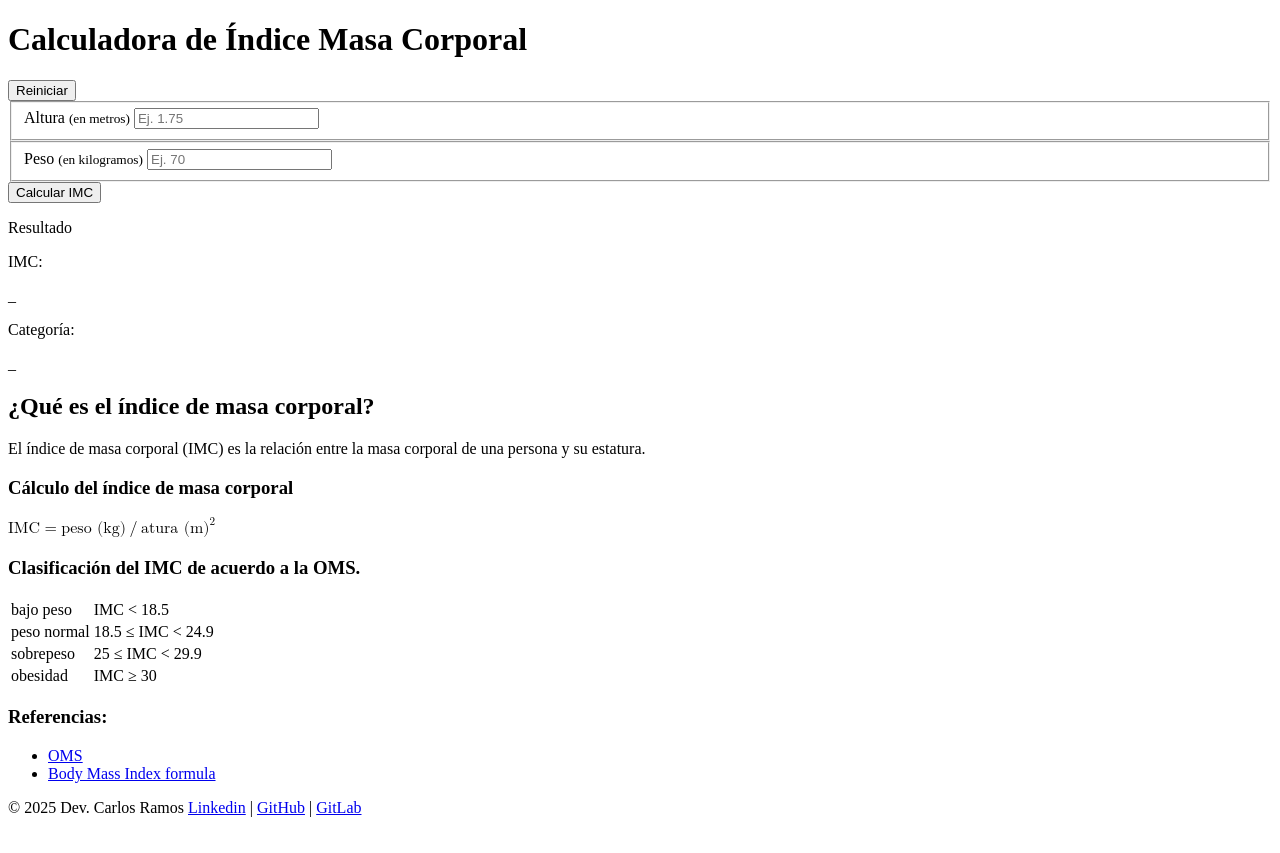
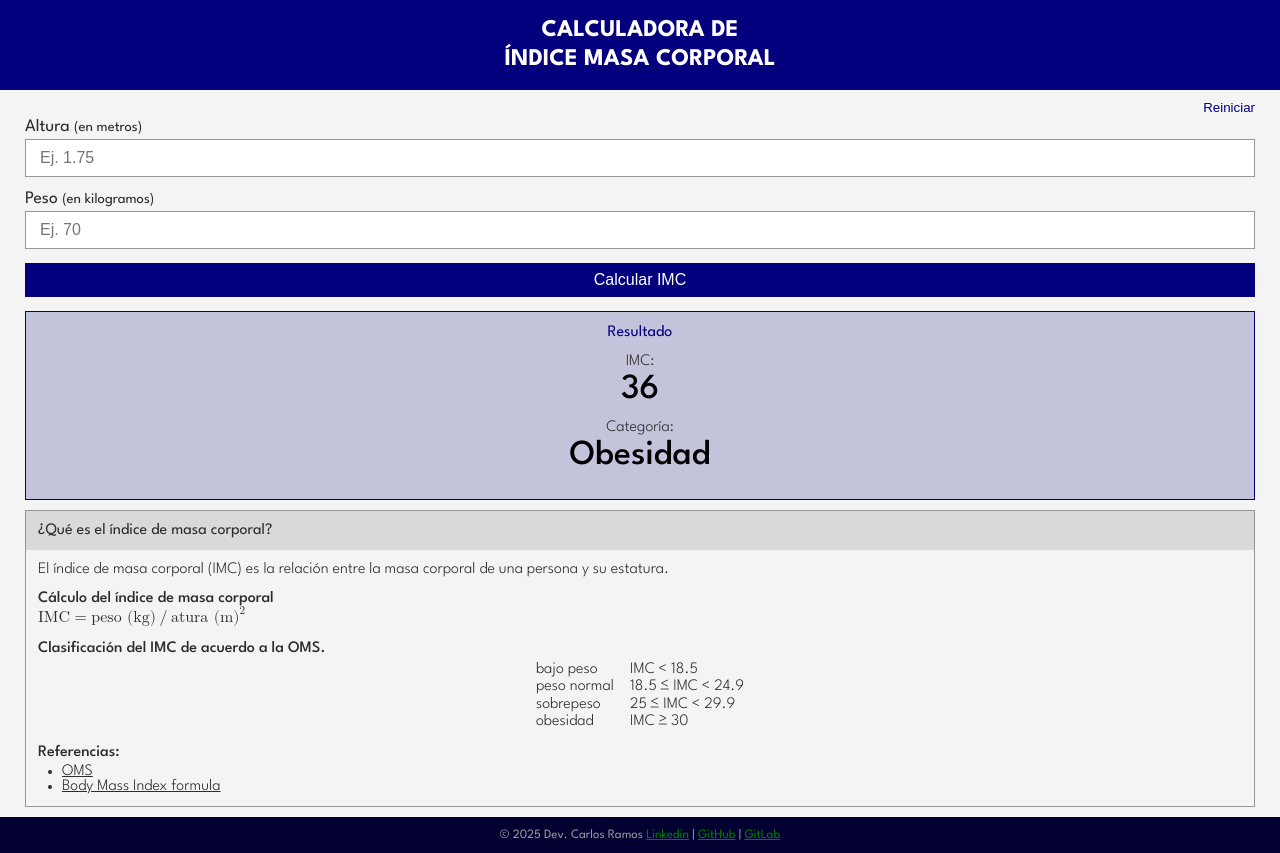
Before and after one commit to carlosramos1/calculadora-imc-html-css-js, a plain HTML site: page index.html in a window 1280 px wide. Drawn offline with Linux system fonts and the light colour scheme.

Commit message:
Estilos principales y tipografia en local.

```diff
--- /dev/null
+++ b/css/styles.css
@@ -0,0 +1,224 @@
+@font-face {
+  font-family: "League Spartan";
+  src: url("font/LeagueSpartan-VariableFont_wght.ttf");
+}
+
+:root {
+  --primary-color: #04007d;
+  --secondary-color: #007d04;
+  --primary-color-dark: #02004a;
+  --primary-color-darker: #020031;
+  --primary-color-light: #0600b0;
+  --primary-color-lighter: #0600ca;
+  --text-color: #2C2C2C;
+  --border-color: #969696;
+  --border-color-light: #d9d9d9;
+  --primary-color-opacity-02: rgba(4, 0, 125, 0.2);
+}
+
+* {
+  box-sizing: border-box;
+  margin: 0;
+  padding: 0;
+}
+
+body {
+  font-family: 'League Spartan', sans-serif;
+  background-color: #f4f4f4;
+  color: var(--text-color);
+  font-size: 16px;
+}
+
+h1 {
+  font-size: 1.5rem;
+}
+
+h2 {
+  font-size: 1.3rem;
+}
+
+h3 {
+  font-size: 1.1rem;
+}
+
+p {
+  font-size: 1rem;
+}
+
+.header {
+  background-color: var(--primary-color);
+  color: white;
+  padding: 16px;
+  text-align: center;
+  text-transform: uppercase;
+  line-height: 1.2;
+}
+
+.container {
+  padding: 0 25px;
+}
+
+.calculator {
+  margin: 10px 0;
+}
+
+.calculator form input[type="reset"] {
+  background: none;
+  color: var(--primary-color);
+  border: none;
+  cursor: pointer;
+  display: block;
+  margin: 4px 0 4px auto;
+}
+.calculator form input[type="reset"]:hover {
+  text-decoration: underline;
+}
+
+.calculator form fieldset {
+  margin: 0 0 14px;
+  border: none;
+}
+
+.calculator form label {
+  display: block;
+  margin-bottom: 4px;;
+  font-size: 1.1rem;
+}
+
+.calculator form input[type="text"] {
+  display: block;
+  width: 100%;
+  height: 2.4rem;
+  border-radius: 0;
+  border: solid 1px var(--border-color);
+  font-size: 1rem;
+  padding-left: 14px;
+}
+.calculator form input[type="text"]::placeholder {
+  font-weight: 300;
+}
+
+.calculator form input[type="submit"] {
+  background: var(--primary-color);
+  color: white;
+  border: none;
+  cursor: pointer;
+  display: block;
+  margin: 0 auto 14px;
+  padding: 0.5rem 1rem;
+  width: 100%;
+  font-size: 1rem;
+}
+.calculator form input[type="submit"]:hover {
+  background: var(--primary-color-dark);
+}
+
+.calculator .result-box {
+  background-color: var(--primary-color-opacity-02);
+  border: 1px solid var(--primary-color);
+  text-align: center;
+  padding: 0.8rem;
+}
+
+.calculator .result__title {
+  color: var(--primary-color);
+  margin-bottom: 14px;
+}
+
+.result__category, .result__imc {
+  margin-bottom: 14px;
+  font-weight: 300;
+}
+
+.result-box h2 {
+  color: black;
+  font-size: 2.2rem;
+  font-weight: 500;
+}
+
+.result__category p, .result__imc p {
+  margin-bottom: 4px;
+}
+
+/* Info box */
+.info-box {
+  margin: 10px 0;
+  border: 1px solid var(--border-color);
+}
+
+.info__header {
+  background-color: var(--border-color-light);
+  padding: 12px;
+}
+
+.info__header h2 {
+  font-size: 1rem;
+  font-weight: normal;
+}
+
+.info__description {
+  padding: 12px;
+  font-size: 1rem;
+}
+
+.info__description p {
+  margin-bottom: 14px;
+  font-weight: 300;
+}
+
+.info__description h3 {
+  font-size: inherit;
+  font-weight: 500;
+}
+
+.info__description--formula, .info__description--category {
+  margin-bottom: 14px;
+}
+
+.info__description--formula math {
+  display: block;
+  width: 100%;
+  text-align: center;
+}
+
+.info__description--category table {
+  margin: 4px auto;
+  font-weight: 300;
+}
+
+/*Select second column*/
+.info__description--category table tr td:nth-child(2) {
+  display: inline-block;
+  margin-left: 14px;
+}
+
+.info__description--references  h3 {
+  margin-bottom: 4px;
+}
+.references-list {
+  padding-left: 24px;
+}
+
+.references-list li a {
+  color: var(--text-color);
+  font-weight: 300;
+  text-decoration: underline;
+}
+
+footer {
+  background-color: var(--primary-color-darker);
+  padding: 12px;
+}
+
+footer p {
+  color: var(--border-color);
+  font-size: 0.8rem;
+  text-align: center;
+}
+
+footer a {
+  color: var(--secondary-color)
+}
+footer a:hover, .references-list li a:hover {
+  text-decoration: none;
+}
--- a/index.html
+++ b/index.html
@@ -7,11 +7,14 @@
   <meta name="keywords" content="IMC, índice de masa corporal, calculadora IMC">
   <meta name="author" content="Carlos Ramos">
   <title>Calculadora IMC</title>
+
+  <link rel="stylesheet" href="css/styles.css">
 </head>
 <body>
-  <header>
-    <h1>Calculadora de Índice Masa Corporal</h1>
+  <header class="header">
+    <h1>Calculadora de <br>Índice Masa Corporal</h1>
   </header>
+  <div class="container">
     <section class="calculator">
       <form action="">
         <input type="reset" value="Reiniciar">
@@ -25,20 +28,20 @@
         </fieldset>
         <input type="submit" value="Calcular IMC">
       </form>
-    <section class="result">
-      <p>Resultado</p>
+      <section class="result-box">
+        <p class="result__title">Resultado</p>
         <div class="result__imc">
           <p>IMC:</p>
-        <p id="imc_result">_</p>
+          <h2 id="imc_result">36</h2>
         </div>
         <div class="result__category">
           <p>Categoría:</p>
-        <p id="category_result">_</p>
+          <h2 id="category_result">Obesidad</h2>
         </div>
       </section>
     </section>
 
-  <section class="info">
+    <section class="info-box">
       <div class="info__header">
         <h2>¿Qué es el índice de masa corporal?</h2>
       </div>
@@ -90,16 +93,17 @@
         </div>
         <div class="info__description--references">
           <h3>Referencias:</h3>
-        <ul>
-          <li><a href="https://www.who.int/data/gho/data/themes/topics/topic-details/GHO/body-mass-index">OMS </a></li>
-          <li><a href="https://www.healthychildren.org/Spanish/health-issues/conditions/obesity/Paginas/body-mass-index-formula.aspx">Body Mass Index formula</a></li>
+          <ul class="references-list">
+            <li><a href="https://www.who.int/data/gho/data/themes/topics/topic-details/GHO/body-mass-index" target="_blank">OMS </a></li>
+            <li><a href="https://www.healthychildren.org/Spanish/health-issues/conditions/obesity/Paginas/body-mass-index-formula.aspx" target="_blank">Body Mass Index formula</a></li>
           </ul>
         </div>
       </div>
     </section>
+  </div>
 
   <footer>
-    <p>&copy; 2025 Dev. Carlos Ramos <a href="https://www.linkedin.com/in/carlosramos05/" target="_blank">Linkedin</a> | <a href="https://github.com/carlosramos1" target="_blank">GitHub</a> | <a href="https://gitlab.com/carlosramos14">GitLab</a></p>
+    <p>&copy; 2025 Dev. Carlos Ramos <a href="https://www.linkedin.com/in/carlosramos05/" target="_blank">Linkedin</a> | <a href="https://github.com/carlosramos1" target="_blank">GitHub</a> | <a href="https://gitlab.com/carlosramos14" target="_blank">GitLab</a></p>
   </footer>
 </body>
 </html>
```
Also changed, not shown: css/font/LeagueSpartan-VariableFont_wght.ttf (added). Lines whose indentation alone changed are shown as unchanged.
